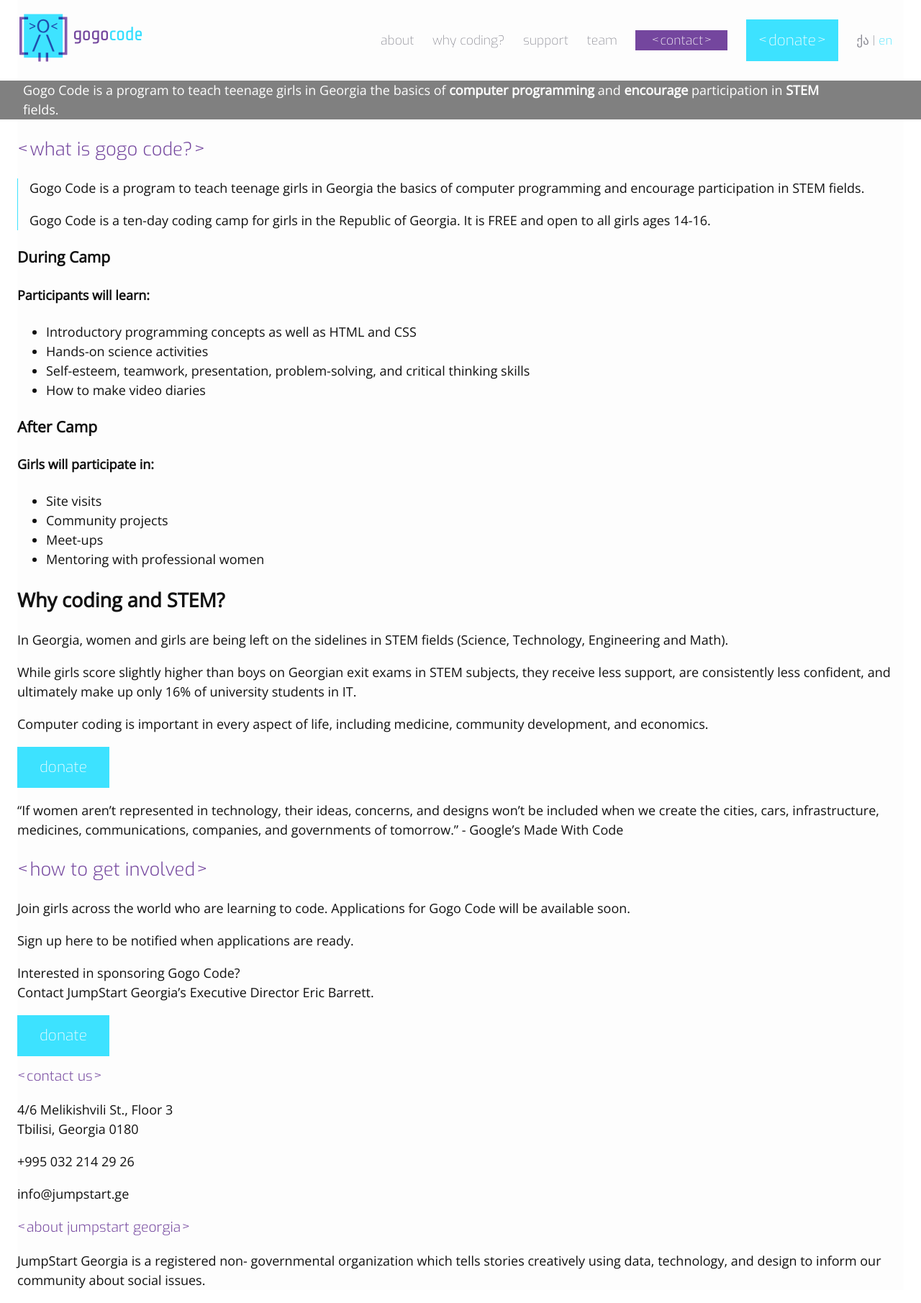
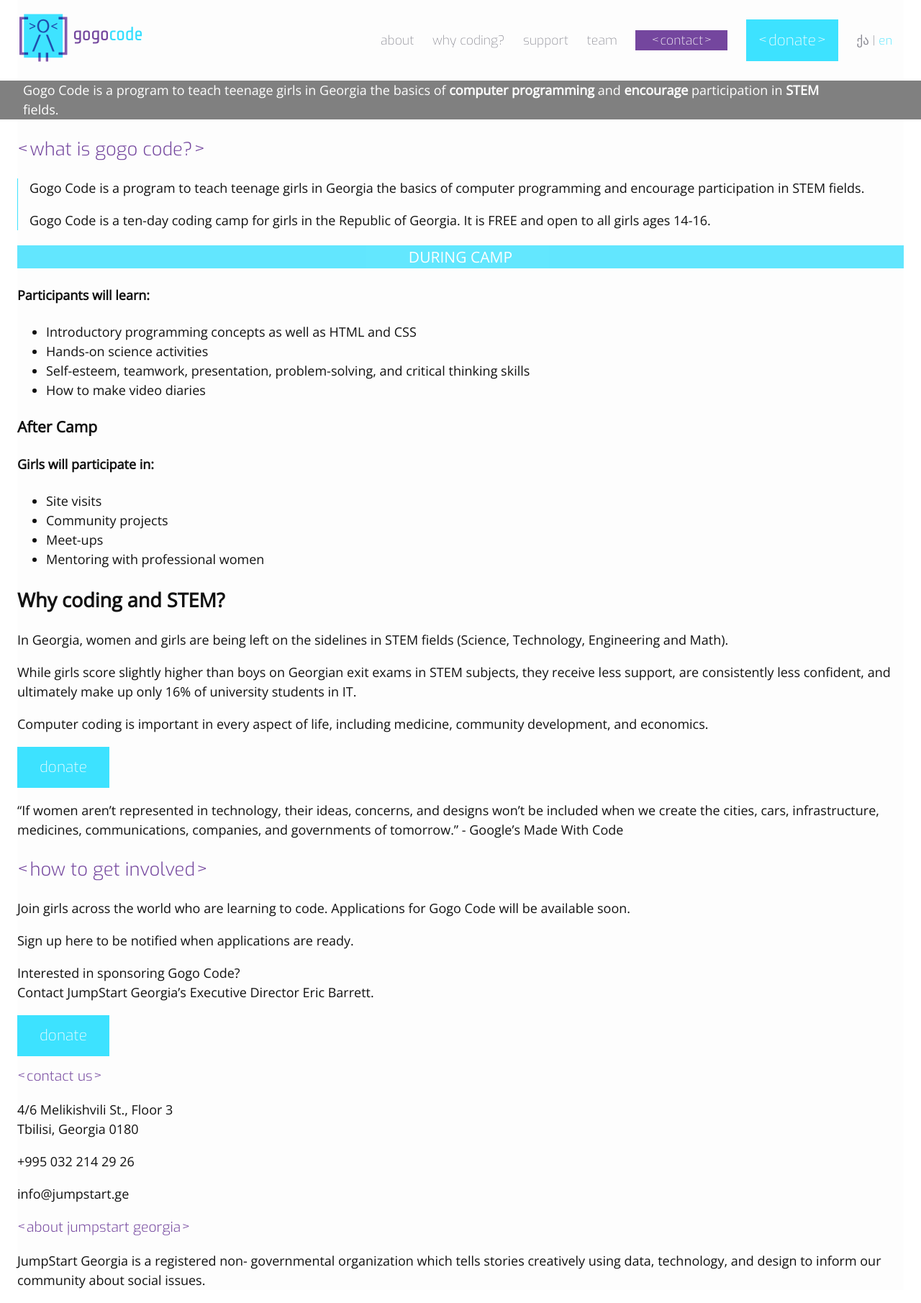
Before and after one commit to JumpStartGeorgia/Gogo-Code-Site, a Jekyll site: the page built from index.html, in a window 1280 px wide. Shown: the whole page at 72% size. Built offline with Jekyll 4.4.1, drawn with Linux system fonts in a browser that asks for light colours.

Commit message:
Added graphic-heading component.

```diff
--- /dev/null
+++ b/_sass/components/_graphic-heading.scss
@@ -0,0 +1,11 @@
+.graphic-heading {
+  background-color: $secondary-color;
+  opacity: .8;
+}
+
+  .graphic-heading-text {
+    color: white;
+    text-align: center;
+    text-transform: uppercase;
+    font-weight: 100;
+  }
--- a/css/main.scss
+++ b/css/main.scss
@@ -12,6 +12,7 @@
         'utilities',
         'components/brand-description',
         'components/brand-logo',
+        'components/graphic-heading',
         'components/nav-toggle-button',
         'components/header',
         'components/important-text',
--- a/index.html
+++ b/index.html
@@ -29,9 +29,13 @@
     </div>
 
     <section>
-      <h3>
-        During Camp
-      </h3>
+      <div class='graphic-heading'>
+
+        <h3 class='graphic-heading-text'>
+          During Camp
+        </h3>
+
+      </div>
 
       <h4>
         Participants will learn:
```
